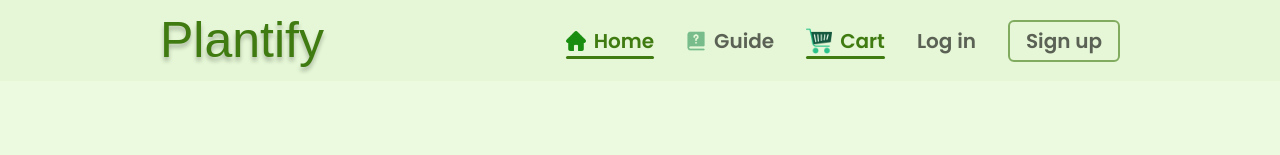
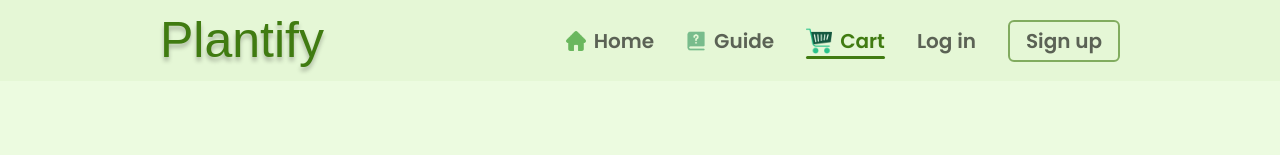
Before and after one commit to SarcasticSphinx/Plantify, a React (Vite) app: page /Plantify/cart in a window 1280 px wide. Shown: the top 155 px of the page. Built offline with nearby package versions, Linux system fonts and the light colour scheme; a web font is replaced by a local one.

Commit message:
finalized

```diff
--- a/src/Components/Nav-Bar/nav.jsx
+++ b/src/Components/Nav-Bar/nav.jsx
@@ -27,19 +27,29 @@ export default function NavBar() {
         <div className="nav-options">
           <ul>
             <li>
-              <NavLink to="/Plantify/" onClick={() => window.scrollTo({ top: 0, behavior: 'smooth' })}>
-                <img src={home} alt="User Guide" />
+              <NavLink
+                to="/Plantify/"
+                end
+                onClick={() => window.scrollTo({ top: 0, behavior: "smooth" })}
+              >
+                <img src={home} alt="Home" />
                 Home
               </NavLink>
             </li>
             <li>
-              <NavLink to="/Plantify/guide" onClick={() => window.scrollTo({ top: 0, behavior: 'smooth' })}>
+              <NavLink
+                to="/Plantify/guide"
+                onClick={() => window.scrollTo({ top: 0, behavior: "smooth" })}
+              >
                 <img src={UserGuide} alt="User Guide" />
                 Guide
               </NavLink>
             </li>
             <li>
-              <NavLink to="/Plantify/cart" onClick={() => window.scrollTo({ top: 0, behavior: 'smooth' })}>
+              <NavLink
+                to="/Plantify/cart"
+                onClick={() => window.scrollTo({ top: 0, behavior: "smooth" })}
+              >
                 <img src={cart} alt="Cart" />
                 Cart
               </NavLink>
--- a/src/Components/Products/ProductModal.jsx
+++ b/src/Components/Products/ProductModal.jsx
@@ -94,7 +94,9 @@ const ProductModal = ({ product, onClose }) => {
           Add to cart
         </button>
         <a href="/Plantify/cart">
-          <button onClick={handleAddToCart} className="modal-button">Order Now</button>
+          <button onClick={() => {
+            item.quantity === 0 ? handleAddToCart() : null
+          }} className="modal-button">Order Now</button>
         </a>
 
         {/* Display added to cart message */}
```
